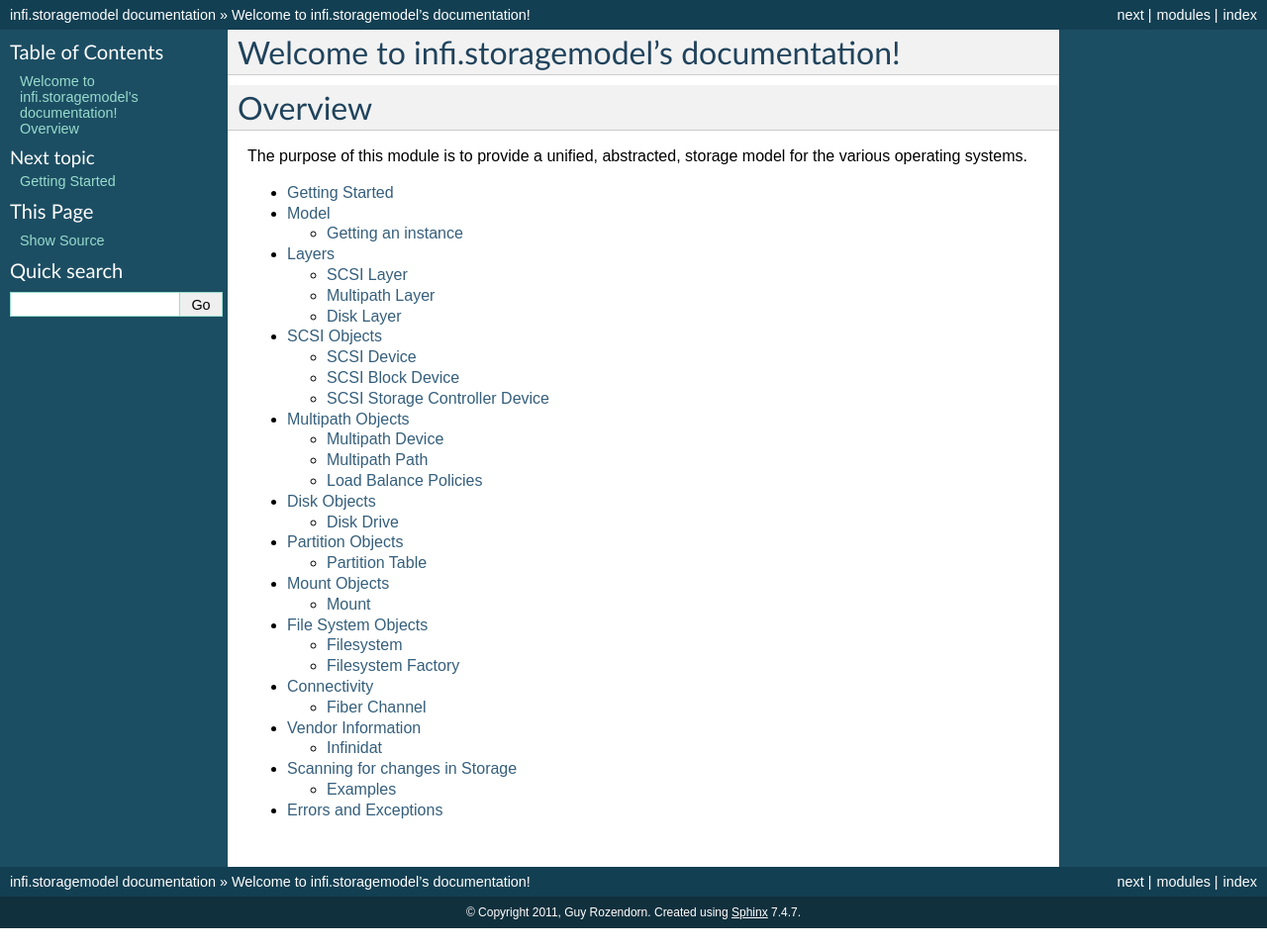
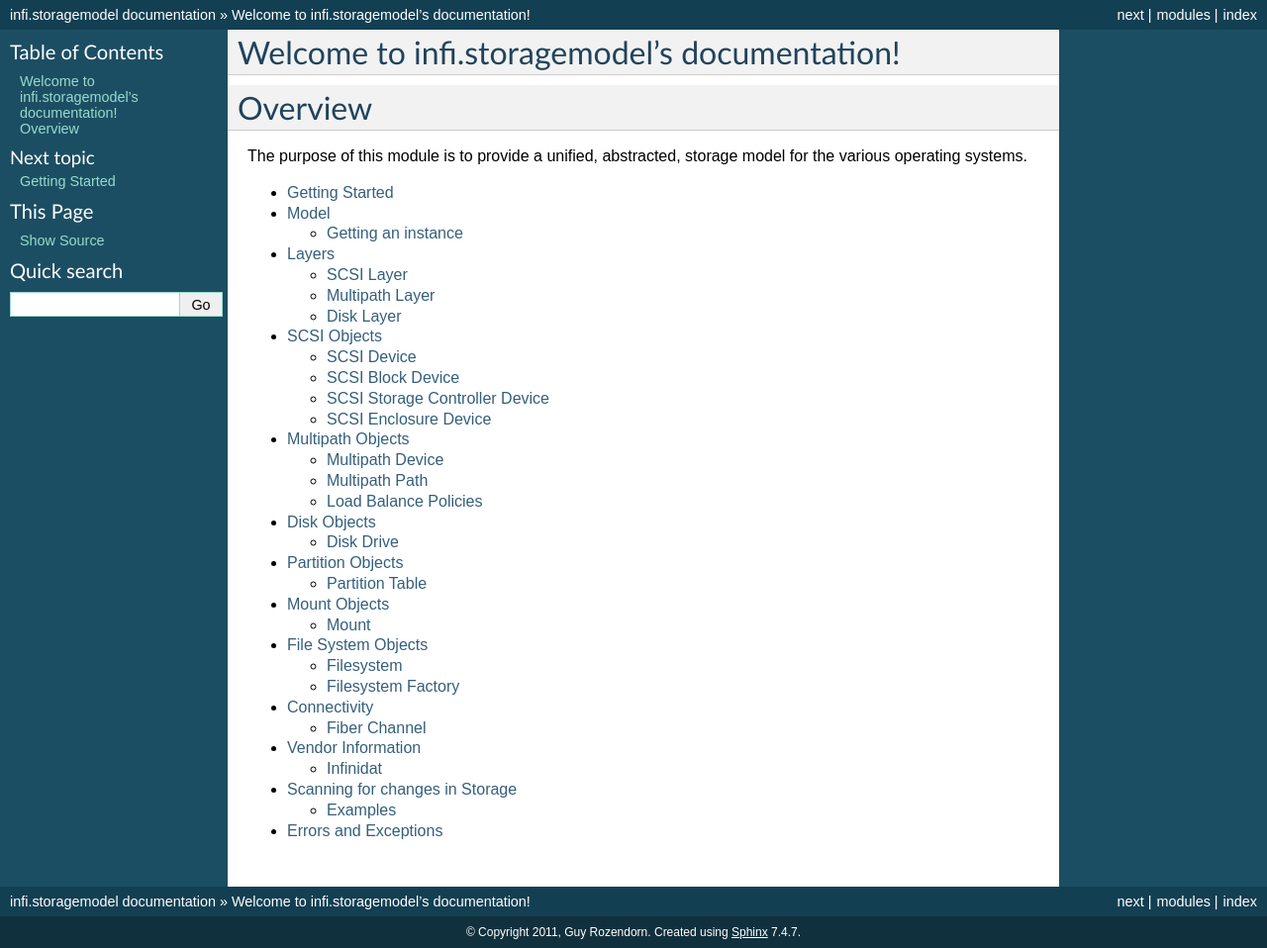
Before and after one commit to Infinidat/infi.storagemodel, a Sphinx documentation site: the page built from doc/index.rst, in a window 1280 px wide. Shown: the whole page at 99% size. Built offline with Sphinx 7.4.7, drawn with Linux system fonts in a browser that asks for light colours; the version number could not be read and is left out.

Commit message:
STORAGEMODEL-212: add docs for SCSI enclosure devices

```diff
--- a/doc/objects.rst
+++ b/doc/objects.rst
@@ -21,6 +21,14 @@
 
 .. autoclass:: SCSIStorageController
     :show-inheritance:
+
+SCSI Enclosure Device
+------------------------------
+
+.. autoclass:: SCSIEnclosure
+    :show-inheritance:
+
+.. autoclass:: SesInformationMixin
 
 Multipath Objects
 =================
```
